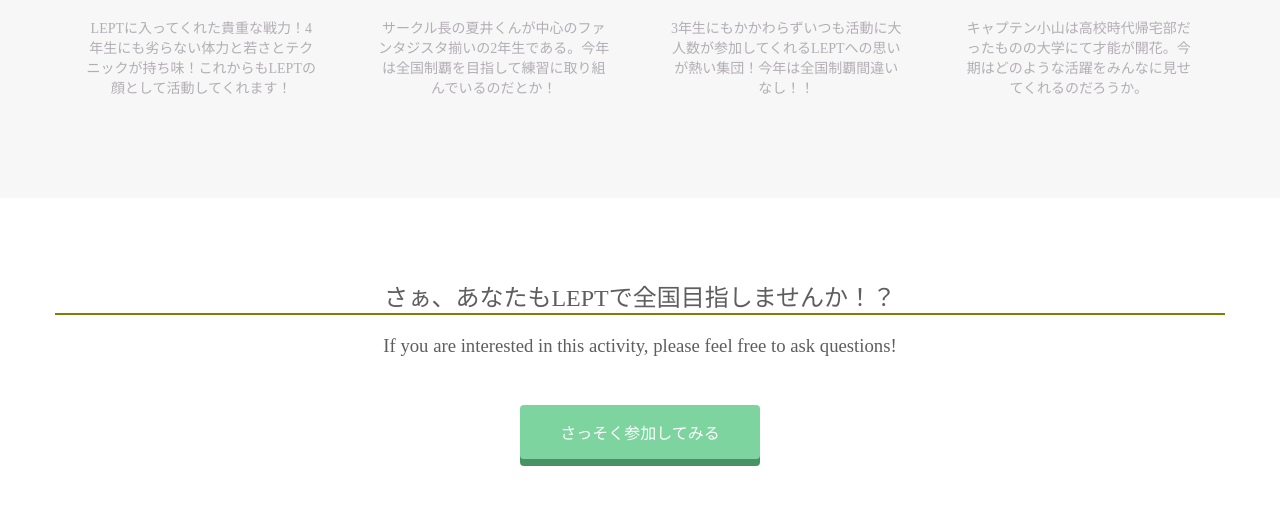
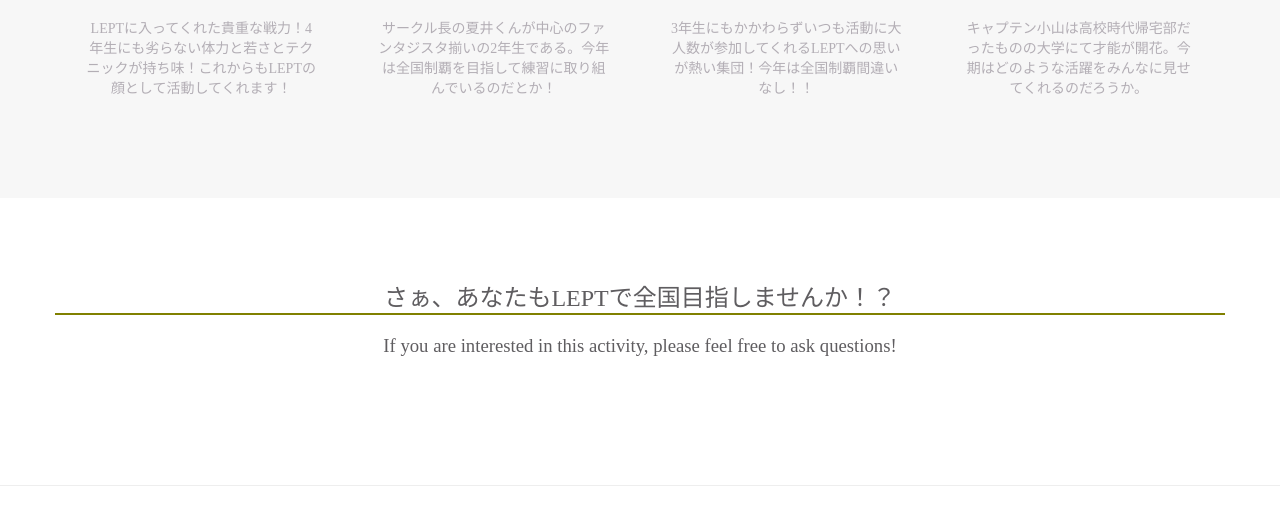
Before and after one commit to kifusirva/LEPT, a plain HTML site: page index.html in a window 1280 px wide. Shown: the part 1267-1776 px from the top of the page. Drawn offline with Linux system fonts and the light colour scheme.

Commit message:
Update index.html

```diff
--- a/index.html
+++ b/index.html
@@ -83,7 +83,6 @@
           <h2>さぁ、あなたもLEPTで全国目指しませんか！？</h2>
           <h3>If you are interested in this activity, please feel free to ask questions!</h3>
         </div>
-        <span class="btn message">さっそく参加してみる</span>
       </div>
     </div>
     <footer>
```
